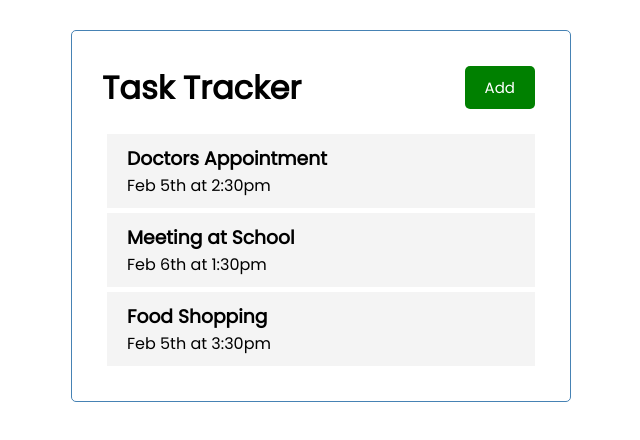
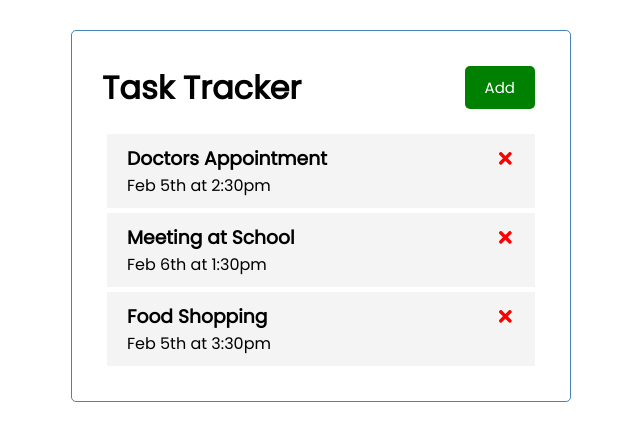
Before and after one commit to sserges/react-task-tracker, a React (Create React App) app: page / in a window 1280 px wide. Shown: the top 440 px of the page, without its empty margins (319-959 px from the left). Built offline with nearby package versions, Linux system fonts and the light colour scheme.

Commit message:
Icons with react-icons

```diff
--- a/package.json
+++ b/package.json
@@ -8,6 +8,7 @@
     "@testing-library/user-event": "^12.1.10",
     "react": "^17.0.1",
     "react-dom": "^17.0.1",
+    "react-icons": "^4.2.0",
     "react-scripts": "4.0.1",
     "web-vitals": "^0.2.4"
   },
--- a/src/components/Task.js
+++ b/src/components/Task.js
@@ -1,7 +1,9 @@
+import { FaTimes } from 'react-icons/fa'
+
 const Task = ({ task }) => {
     return (
         <div className='task'>
-            <h3>{task.text}</h3>
+            <h3>{task.text} <FaTimes style={{ color: 'red', cursor: 'pointer' }} /></h3>
             <p>{task.day}</p>
         </div>
     )
```
Also changed, not shown: 2 other files (tests, documents, lock files or other folders).
